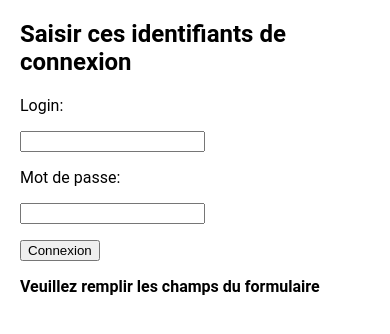
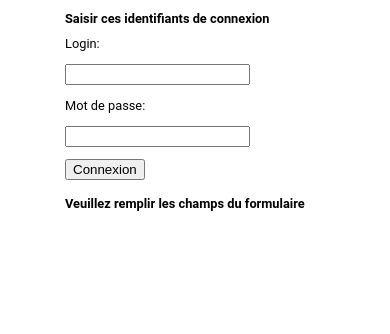
Before and after one commit to mithridatem/projectTask, a PHP site: page / in a window 390 px wide. Shown: the part 60-394 px from the top of the page. Run offline with PHP 8.4, Linux system fonts and the light colour scheme.

Commit message:
centrage vue mobile responsive

```diff
--- a/css/style.css
+++ b/css/style.css
@@ -96,6 +114,15 @@ nav .subnav>div {
     nav>.subnav>div{
         display: none;
     }
+    #message, h2, label, p{
+        font-size: 0.8em;
+    }
+    /* centrage*/
+    #global {
+        margin-left: auto;
+        margin-right: auto;
+        width: 300px; /* largeur obligatoire pour être centré */
+    }
 }
 /*-----------------------------------------------------
                 Animation Menu Mobile :
--- a/view/view_add_cat.php
+++ b/view/view_add_cat.php
@@ -1,9 +1,11 @@
     <body>
+        <div id="global">
             <h2>Ajouter une catégorie de tâche</h2>
             <form action="" method="post">
                 <label for="name_cat">Ajouter une catégorie</label>
                 <p><input type="text" name="name_cat"></p>
                 <p><input type="submit" value="Ajouter"></p>
             </form>
+        </div>
     </body>
 </html>
--- a/view/view_add_task.php
+++ b/view/view_add_task.php
@@ -1,4 +1,5 @@
     <body>
+        <div id="global">
             <h2>Ajouter une tâche : </h2>
             <form action="" method="post">
                 <p>Ajouter un nom de tâche:</p>
@@ -18,5 +19,6 @@
                 <p><input type="date" name="date_task"></p>
                 <p><input type="submit" value="Ajouter"></p>
             </form>
+        </div>
     </body>
 </html>
--- a/view/view_add_user.php
+++ b/view/view_add_user.php
@@ -1,4 +1,5 @@
     <body>
+        <div id="global">
             <h2>Ajouter un utilisateur</h2>
             <form action="" method="post">
                 <label for="name_user">Ajouter un nom :</label>
@@ -11,5 +12,6 @@
                 <p><input type="text" name="mdp_user"></p>
                 <p><input type="submit" value="Ajouter"></p>
             </form>
+        <div>
     </body>
 </html>
--- a/view/view_all_task.php
+++ b/view/view_all_task.php
@@ -1,4 +1,6 @@
     <body>
-        <h2>Affichage de la Liste des tâches non termninées :</h2>
+        <div id="global">
+            <h2>Affichage de la Liste des tâches non termninées :</h2>
+        <div>
     </body>
 </html>
--- a/view/view_connexion.php
+++ b/view/view_connexion.php
@@ -1,4 +1,5 @@
     <body>
+        <div id="global">
             <h2>Saisir ces identifiants de connexion</h2>
             <form action="" method="post">
                 <label for="login_user">Login:</label>
@@ -8,5 +9,6 @@
                 <p class="champ"><input type="submit" value="Connexion"></p>
             </form>
             <p id="message"></p>
+    </div>
     </body>
 </html>
```
Also changed, not shown: other parts of css/style.css (+18 -18 lines). Lines whose indentation alone changed are shown as unchanged.
